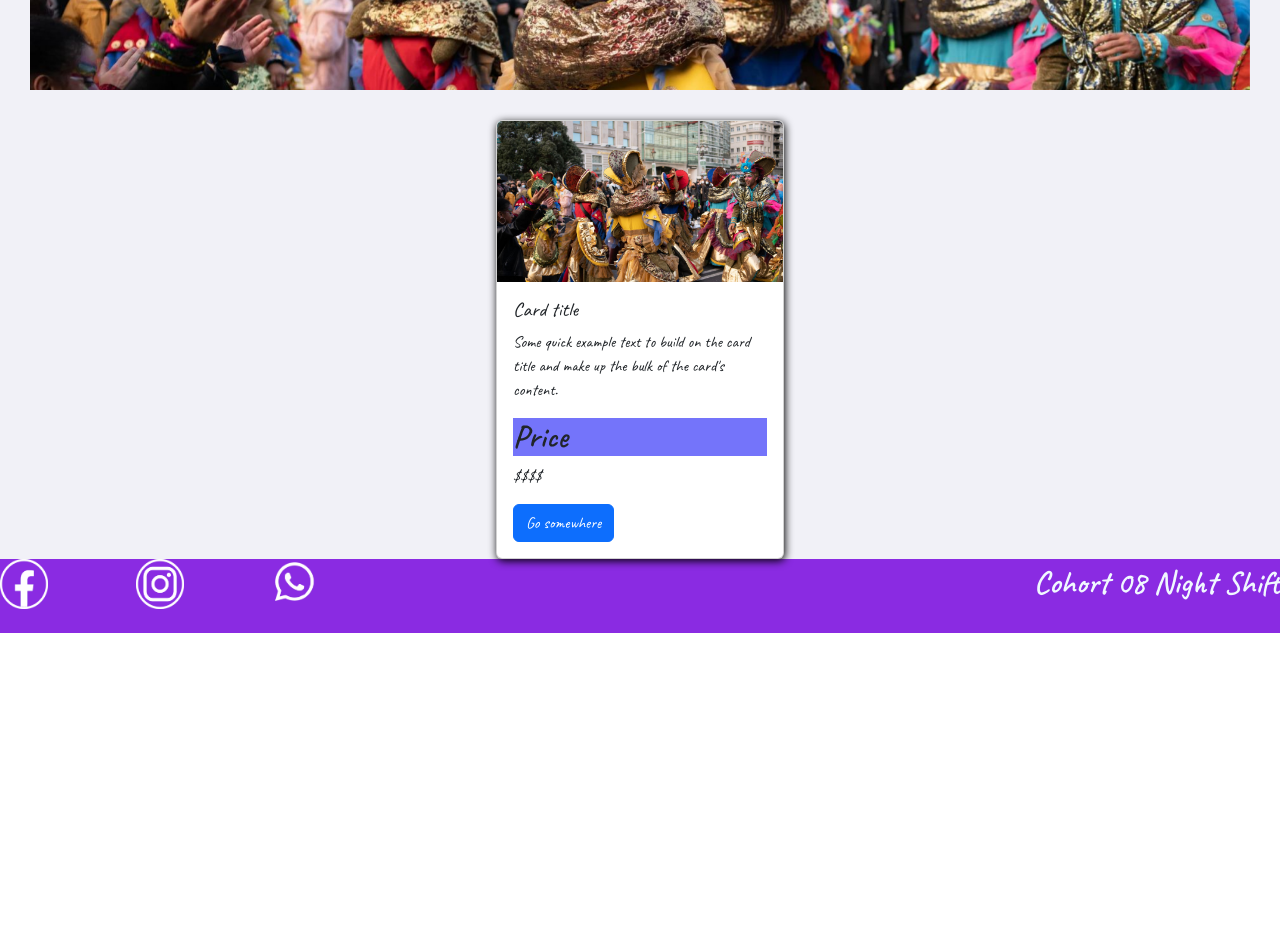
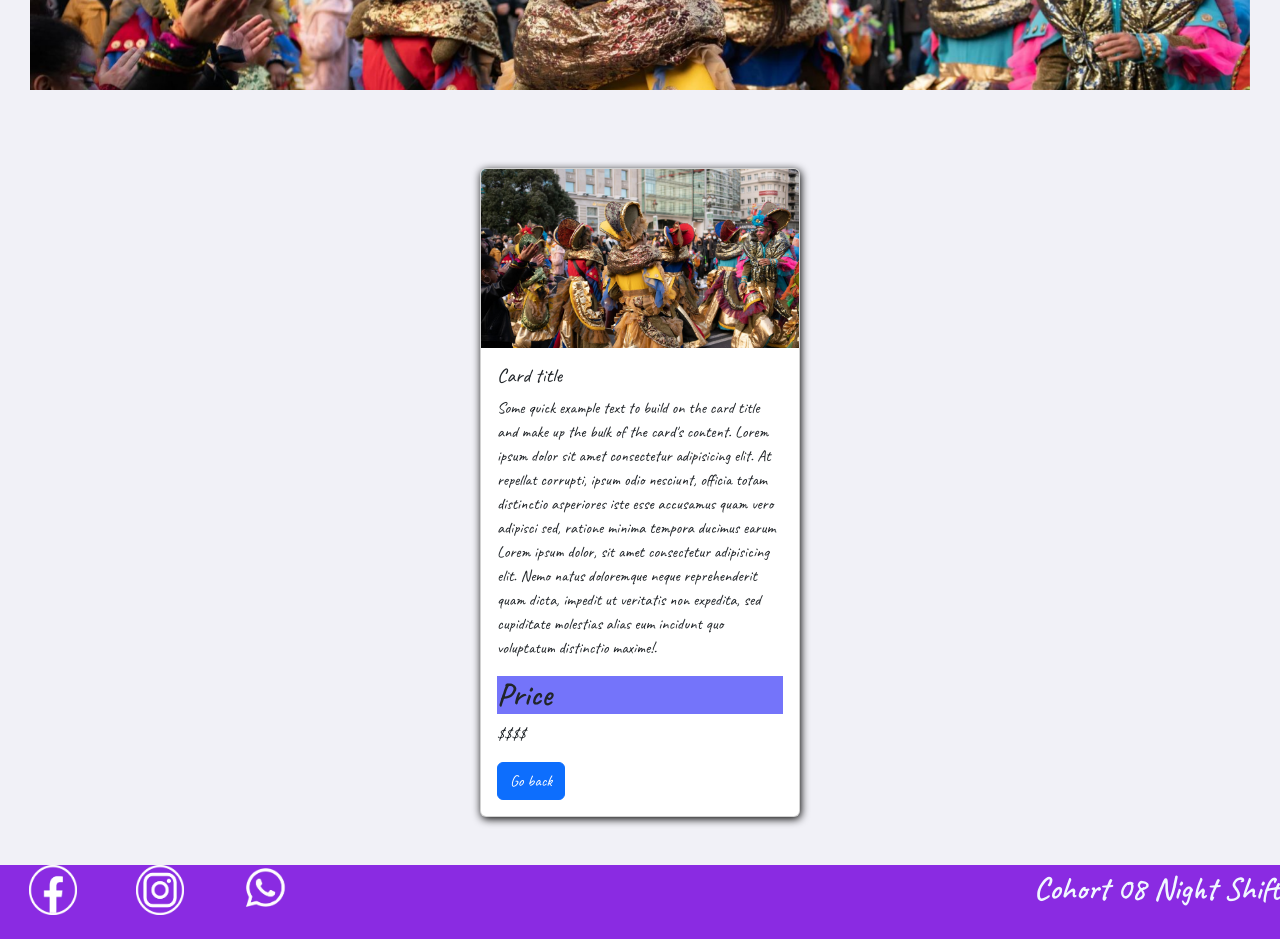
Before and after one commit to paolavieyra/amazing-events-vieyra, a plain HTML site: page details.html in a window 1280 px wide. Shown: the part 660-1599 px from the top of the page. Before the commit the page ends 1293 px from the top, so only its background shows below. Drawn offline with nearby package versions, Linux system fonts and the light colour scheme.

Commit message:
arreglando card de details

```diff
--- a/assets/style.css
+++ b/assets/style.css
@@ -132,5 +132,5 @@ footer{
 .img-footer{
     width: 10em;
     display: flex;
-    justify-content:space-between ;
+    justify-content:space-around ;
 }
--- a/details.html
+++ b/details.html
@@ -11,6 +11,7 @@
     integrity="sha384-GLhlTQ8iRABdZLl6O3oVMWSktQOp6b7In1Zl3/Jr59b6EGGoI1aFkw7cmDA6j6gD" crossorigin="anonymous">
   <title>Amazing Events</title>
 </head>
+
 <body>
   <header>
     <img src="./assets/img/logo-amazing-events.png" alt="logo Amazing events">
@@ -19,7 +20,8 @@
       <nav class="navbar navbar-expand-lg">
         <div class="container-fluid">
           <a class="navbar-brand" href="#">Menu</Menu></a>
-          <button class="navbar-toggler" type="button" data-bs-toggle="collapse" data-bs-target="#navbarNavDropdown" aria-controls="navbarNavDropdown" aria-expanded="false" aria-label="Toggle navigation">
+          <button class="navbar-toggler" type="button" data-bs-toggle="collapse" data-bs-target="#navbarNavDropdown"
+            aria-controls="navbarNavDropdown" aria-expanded="false" aria-label="Toggle navigation">
             <span class="navbar-toggler-icon"></span>
           </button>
           <div class="collapse navbar-collapse" id="navbarNavDropdown">
@@ -39,7 +41,7 @@
               <li class="nav-item">
                 <a class="nav-link" href="./contact.html">Contact Us</a>
               </li>
-                   </ul>
+            </ul>
           </div>
         </div>
       </nav>
@@ -71,20 +73,26 @@
         </button>
       </div>
     </div>
-    <div class="details d-flex justify-content-center">
-      <div class="card" style="width: 18rem;">
+    <div class="details d-flex justify-content-center p-5">
+      <div class="card" style="width:20rem;">
         <img src="./assets/img/costume.jpg" class="card-img-top" alt="...">
-        <div class="card-body">
+        <div class="card-body" style="height: fit-content;">
           <h5 class="card-title">Card title</h5>
           <p class="card-text">Some quick example text to build on the card title and make up the bulk of the card's
-            content.</p>
-            <h4>Price</h4>
-            <p>$$$$</p>
-          <a href="#" class="btn btn-primary">Go somewhere</a>
+            content. Lorem ipsum dolor sit amet consectetur adipisicing elit. At repellat corrupti, ipsum odio nesciunt,
+            officia totam distinctio asperiores iste esse accusamus quam vero adipisci sed, ratione minima tempora
+            ducimus earum Lorem ipsum dolor, sit amet consectetur adipisicing elit. Nemo natus doloremque neque
+            reprehenderit quam dicta, impedit ut veritatis non expedita, sed cupiditate molestias alias eum incidunt quo
+            voluptatum distinctio maxime!.</p>
+          <h4>Price</h4>
+          <p>$$$$</p>
+          <a href="javascript: history.go(-1)" class="btn btn-primary">Go back</a>
         </div>
       </div>
     </div>
+
   </main>
+
   <footer>
     <div class="img-footer mb-4">
       <img src="./assets/img/facebook.png" alt="facebook logo">
@@ -99,4 +107,5 @@
     integrity="sha384-w76AqPfDkMBDXo30jS1Sgez6pr3x5MlQ1ZAGC+nuZB+EYdgRZgiwxhTBTkF7CXvN"
     crossorigin="anonymous"></script>
 </body>
+
 </html>
```
